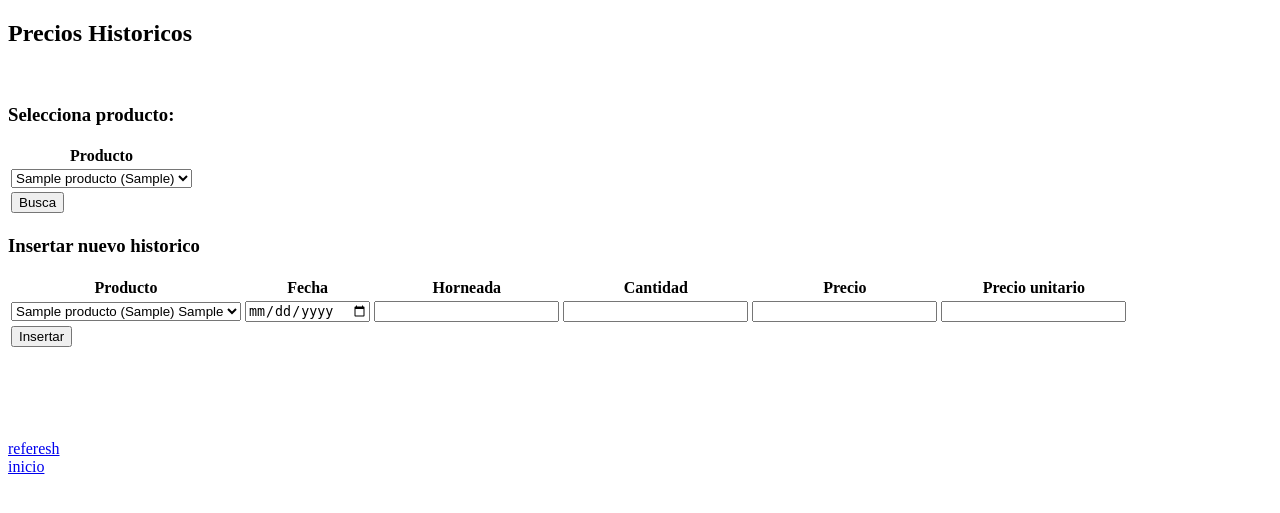
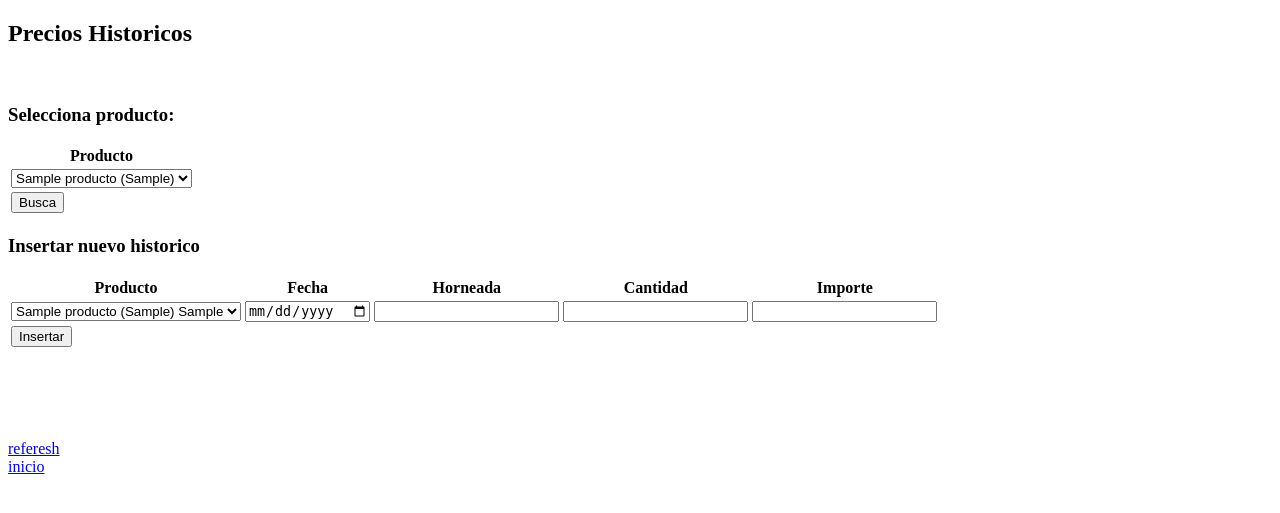
Before and after one commit to IngCCruz/BDC, a PHP site: page /precios_historicos.php in a window 1280 px wide. Shown: the top 513 px of the page. Run offline with PHP 8.4, Linux system fonts and the light colour scheme; tables that the repository leaves empty or names only in its code hold one stand-in row (values such as "Sample post").

Commit message:
Version funcional completa

```diff
--- a/precios_historicos.php
+++ b/precios_historicos.php
@@ -41,17 +41,31 @@
         </form>
     </table>
 
+
+
     <?php
         if(isset($_POST["submit"]) && !empty($_POST["submit"])) {
             $idProducto = $_POST["idProducto"];
+
+        $query = "SELECT nombre FROM productos WHERE id = $idProducto;";
+        $result2 = mysqli_query($link,$query) or die('Consulta fallida: ' . mysql_error());
+        $var = mysqli_fetch_row($result2);
+        $nombre = $var[0];
+
+        echo "<br>" . $nombre;
+    ?>
+            <br>
+            <table>
+            <th>Fecha</th><th>Horneada</th><th>Cantidad</th><th>Precio</th><th>Precio unitario</th>
+
+    <?php
+
 
             $query = 'SELECT fecha,horneada,cantidad,precio,precio_u FROM productos_h WHERE idproducto = '.$idProducto.' ORDER BY fecha;';
             $result = mysqli_query($link,$query) or die('Consulta fallida: ' . mysql_error());
             while($row = mysqli_fetch_array($result)){
     ?>
 
-    <table>
-        <th>Fecha</th><th>Horneada</th><th>Cantidad</th><th>Precio</th><th>Precio unitario</th>
         <tr>
             <td><?php echo $row['fecha'] ?></td>
             <td><?php echo $row['horneada'] ?></td>
@@ -73,7 +87,7 @@
     ?>
 
     <table>
-        <th>Producto</th><th>Fecha</th><th>Horneada</th><th>Cantidad</th><th>Precio</th><th>Precio unitario</th>
+        <th>Producto</th><th>Fecha</th><th>Horneada</th><th>Cantidad</th><th>Importe</th>
         <form method="POST">
         <tr>
             <td>
@@ -93,7 +107,6 @@
             <td><input type="number" name="Horneada"></td>
             <td><input type="decimal" name="cantidad"></td>
             <td><input type="decimal" name="precio"></td>
-            <td><input type="decimal" name="precio_u"></td>
         </tr>
         <tr>
             <td>
@@ -105,7 +118,7 @@
 
     <?php
         if(isset($_POST["submit2"])) {
-            if(empty($_POST["Fecha"]) || empty($_POST["Horneada"]) || empty($_POST["cantidad"]) || empty($_POST["precio"]) || empty($_POST["precio_u"])){
+            if(empty($_POST["Fecha"]) || empty($_POST["Horneada"]) || empty($_POST["cantidad"]) || empty($_POST["precio"])){
                 echo "<p>FALTAN DATOS</p>";
                 echo "<meta http-equiv='refresh' content='1'>";
             }else{
@@ -114,12 +127,14 @@
                 $Fecha = $_POST["Fecha"];
                 $cantidad = $_POST["cantidad"];
                 $Precio = $_POST["precio"];
-                $Precio_u = $_POST["precio_u"];
+                $Precio_u = $Precio/$cantidad;
 
                 // Insert
                 $query = 'INSERT INTO productos_h(idproducto,fecha,horneada,cantidad,precio,precio_u)
                 VALUES ('.$idProducto.',"'.$Fecha.'",'.$Horneada.','.$cantidad.','.$Precio.','.$Precio_u.')';
 
+
+                // echo $query;
                 $result = mysqli_query($link,$query) or die('Consulta fallida: ' . mysql_error());
             }
         }
```
